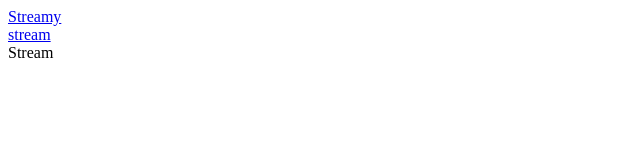
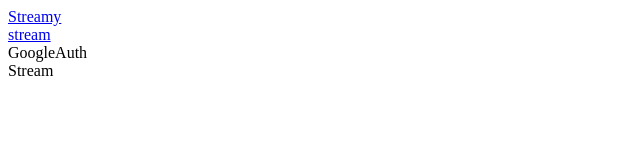
Before and after one commit to RatonBiswas/React, a React (Create React App) app in the folder stream/client/: page / in a window 1280 px wide. Shown: the top 160 px of the page, without its empty margins (0-640 px from the left). Built offline with nearby package versions, Linux system fonts and the light colour scheme; the HTML template or start-up script is replaced by a standard one.

Commit message:
Wiring Up the Google API Library

```diff
--- /dev/null
+++ b/stream/client/src/components/GoogleAuth.js
@@ -0,0 +1,13 @@
+import React, { Component } from 'react';
+
+class GoogleAuth extends Component {
+    render() {
+        return (
+            <div>
+                GoogleAuth
+            </div>
+        );
+    }
+}
+
+export default GoogleAuth;
--- a/stream/client/src/components/Header.js
+++ b/stream/client/src/components/Header.js
@@ -1,5 +1,6 @@
 import React from 'react';
 import { Link } from 'react-router-dom';
+import GoogleAuth from './GoogleAuth'
 
 const Header = () => {
   return (
@@ -11,6 +12,7 @@
         <Link to="/" className="item">
           stream
         </Link>
+        <GoogleAuth/>
       </div>
     </div>
   );
```
